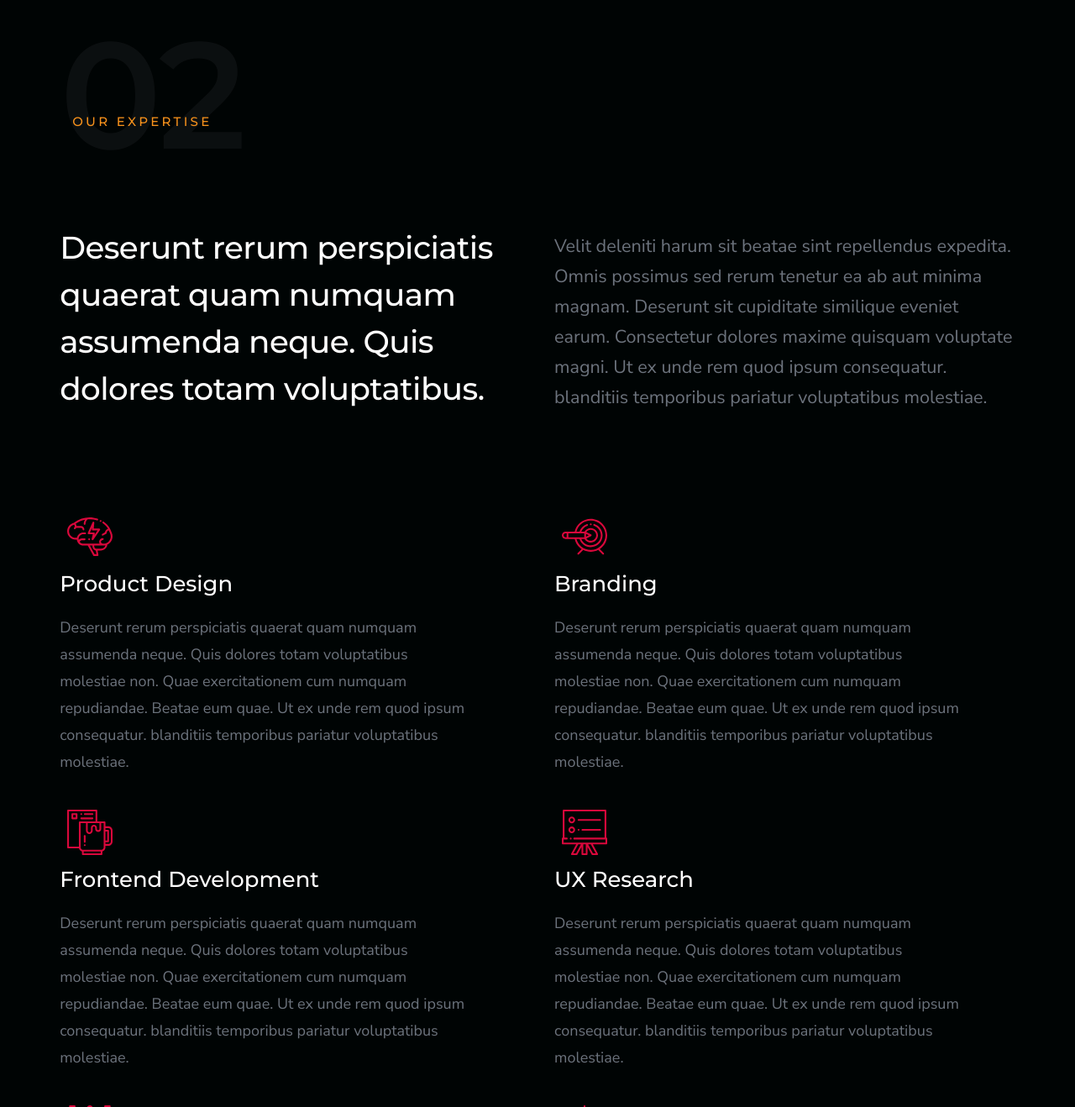
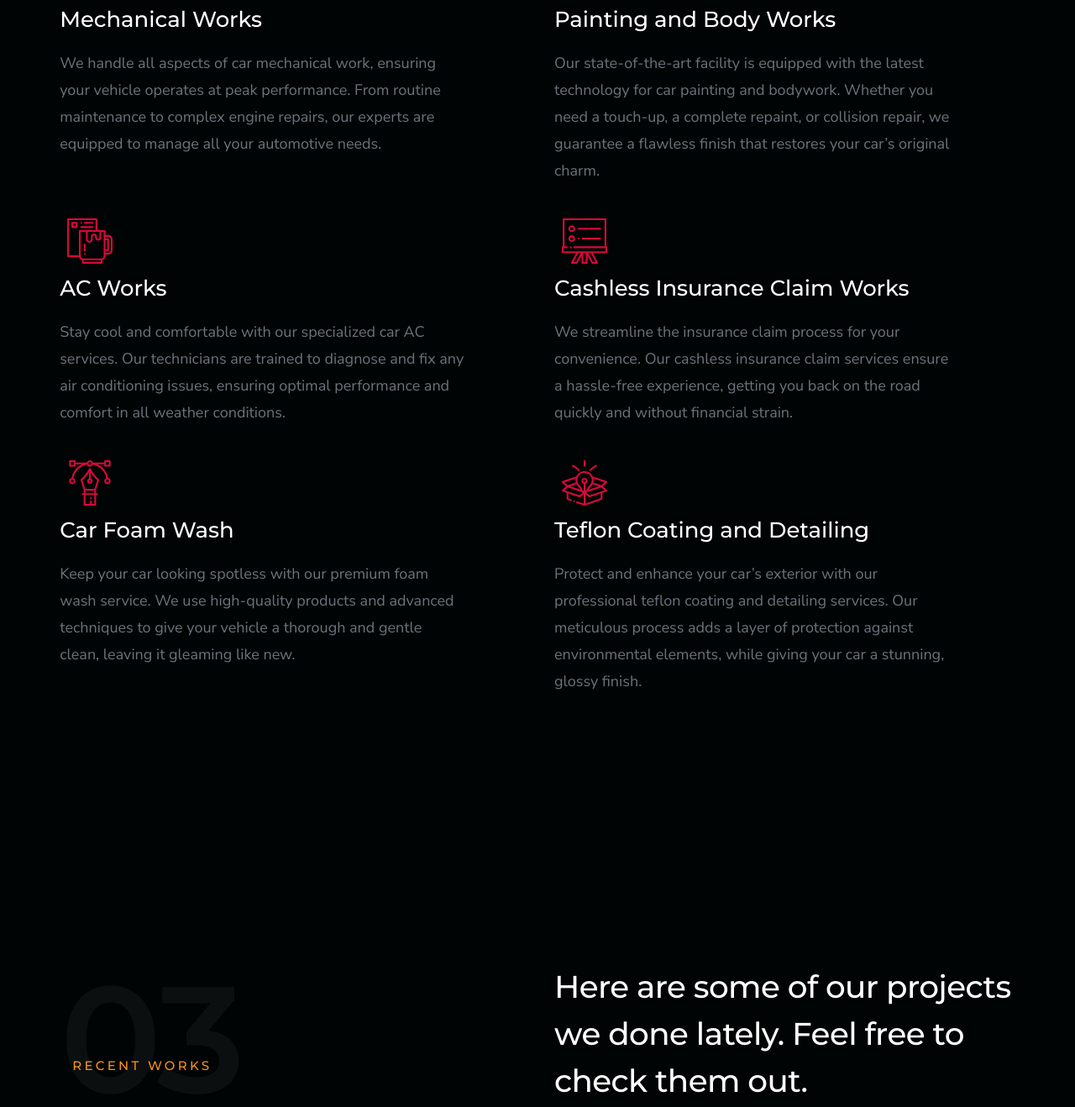
Before and after one commit to dcareautogarage/web, a plain HTML site: page index.html in a window 1280 px wide. Shown: the part 2621-3939 px from the top of the page at 84% size. Drawn offline with Linux system fonts and the light colour scheme.

Commit message:
Update index.html

```diff
--- a/index.html
+++ b/index.html
@@ -156,7 +156,7 @@ Welcome to D Care Auto Garage!                    </p>
             </div>
         </div>
 
-        <div class="row block-large-1-2 block-tab-full s-about__process item-list">
+           <!--<div class="row block-large-1-2 block-tab-full s-about__process item-list">
             <div class="column item item-process" data-aos="fade-up">
                 <h3 class="item-title">Define</h3>
                 <p>
@@ -205,7 +205,7 @@ Welcome to D Care Auto Garage!                    </p>
         <div class="row">
             <div class="column large-12">
                 <div class="section-title" data-num="02" data-aos="fade-up">
-                    <h3 class="h6">Our Expertise</h3>
+                    <h3 class="h6">Our Services</h3>
                 </div>
             </div>
             <div class="column large-6 w-900-stack">
@@ -227,62 +227,44 @@ Welcome to D Care Auto Garage!                    </p>
         <div class="row block-large-1-2 block-tab-full s-services__services item-list">
             <div class="column item item-service" data-aos="fade-up">
                 <span class="service-icon service-icon--product-design"></span>
-                <h3 class="item-title">Product Design</h3>
+                <h3 class="item-title">Mechanical Works</h3>
                 <p>
-                Deserunt rerum perspiciatis quaerat quam numquam assumenda neque.
-                Quis dolores totam voluptatibus molestiae non. Quae exercitationem
-                cum numquam repudiandae. Beatae eum quae. Ut ex unde rem quod
-                ipsum consequatur. blanditiis temporibus pariatur voluptatibus molestiae.
+We handle all aspects of car mechanical work, ensuring your vehicle operates at peak performance. From routine maintenance to complex engine repairs, our experts are equipped to manage all your automotive needs.
                 </p>
             </div>
             <div class="column item item-service" data-aos="fade-up">
                 <span class="service-icon service-icon--branding"></span>
-                <h3 class="item-title">Branding</h3>
+                <h3 class="item-title">Painting and Body Works</h3>
                 <p>
-                Deserunt rerum perspiciatis quaerat quam numquam assumenda neque.
-                Quis dolores totam voluptatibus molestiae non. Quae exercitationem
-                cum numquam repudiandae. Beatae eum quae. Ut ex unde rem quod
-                ipsum consequatur. blanditiis temporibus pariatur voluptatibus molestiae.
+          Our state-of-the-art facility is equipped with the latest technology for car painting and bodywork. Whether you need a touch-up, a complete repaint, or collision repair, we guarantee a flawless finish that restores your car’s original charm.
                 </p>
             </div>
             <div class="column item item-service" data-aos="fade-up">
                 <span class="service-icon service-icon--frontend"></span>
-                <h3 class="item-title">Frontend Development</h3>
+                <h3 class="item-title">AC Works</h3>
                 <p>
-                Deserunt rerum perspiciatis quaerat quam numquam assumenda neque.
-                Quis dolores totam voluptatibus molestiae non. Quae exercitationem
-                cum numquam repudiandae. Beatae eum quae. Ut ex unde rem quod
-                ipsum consequatur. blanditiis temporibus pariatur voluptatibus molestiae.
+       Stay cool and comfortable with our specialized car AC services. Our technicians are trained to diagnose and fix any air conditioning issues, ensuring optimal performance and comfort in all weather conditions.
                 </p>
             </div>
             <div class="column item item-service" data-aos="fade-up">
                 <span class="service-icon service-icon--research"></span>
-                <h3 class="item-title">UX Research</h3>
+                <h3 class="item-title">Cashless Insurance Claim Works</h3>
                 <p>
-                Deserunt rerum perspiciatis quaerat quam numquam assumenda neque.
-                Quis dolores totam voluptatibus molestiae non. Quae exercitationem
-                cum numquam repudiandae. Beatae eum quae. Ut ex unde rem quod
-                ipsum consequatur. blanditiis temporibus pariatur voluptatibus molestiae.
+     We streamline the insurance claim process for your convenience. Our cashless insurance claim services ensure a hassle-free experience, getting you back on the road quickly and without financial strain.
                 </p>
             </div>
             <div class="column item item-service" data-aos="fade-up">
                 <span class="service-icon service-icon--illustration"></span>
-                <h3 class="item-title">Illustration</h3>
+                <h3 class="item-title">Car Foam Wash</h3>
                 <p>
-                Deserunt rerum perspiciatis quaerat quam numquam assumenda neque.
-                Quis dolores totam voluptatibus molestiae non. Quae exercitationem
-                cum numquam repudiandae. Beatae eum quae. Ut ex unde rem quod
-                ipsum consequatur. blanditiis temporibus pariatur voluptatibus molestiae.
+        Keep your car looking spotless with our premium foam wash service. We use high-quality products and advanced techniques to give your vehicle a thorough and gentle clean, leaving it gleaming like new.
                 </p>
             </div>
             <div class="column item item-service" data-aos="fade-up">
                 <span class="service-icon service-icon--ecommerce"></span>
-                <h3 class="item-title">E-Commerce</h3>
+                <h3 class="item-title">Teflon Coating and Detailing</h3>
                 <p>
-                Deserunt rerum perspiciatis quaerat quam numquam assumenda neque.
-                Quis dolores totam voluptatibus molestiae non. Quae exercitationem
-                cum numquam repudiandae. Beatae eum quae. Ut ex unde rem quod
-                ipsum consequatur. blanditiis temporibus pariatur voluptatibus molestiae.
+    Protect and enhance your car’s exterior with our professional teflon coating and detailing services. Our meticulous process adds a layer of protection against environmental elements, while giving your car a stunning, glossy finish.
                 </p>
             </div>
         </div>
```
